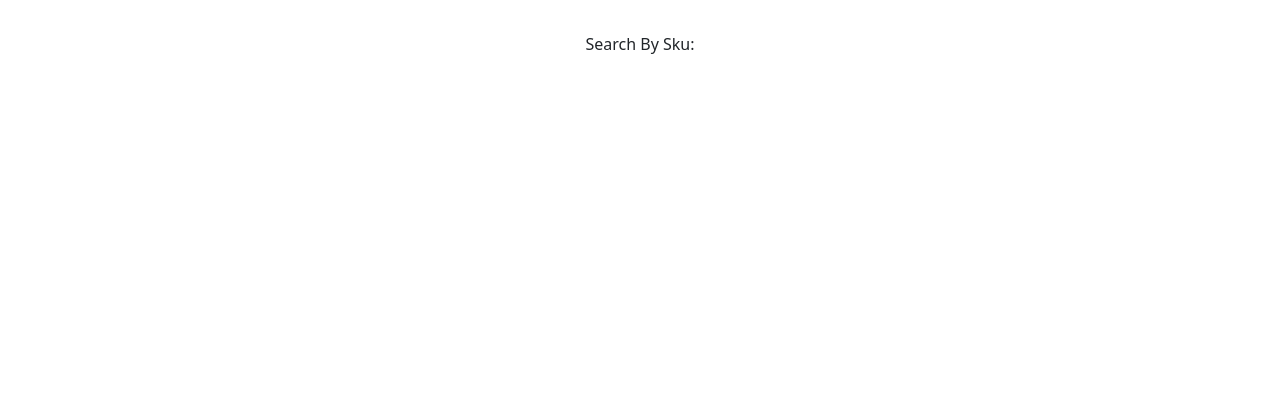
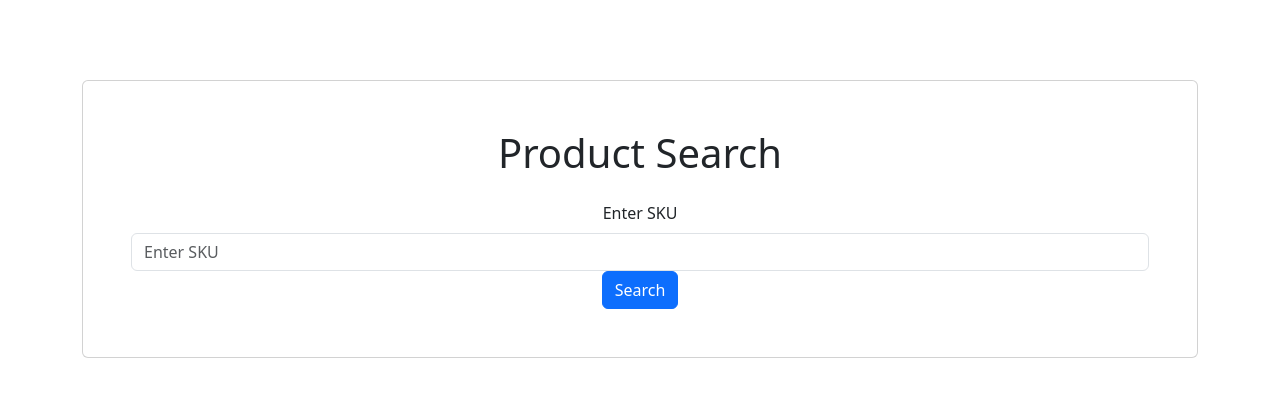
Before and after one commit to MicahMartin/sitemap_examiner, a React (Vite) app in the folder client/: page / in a window 1280 px wide. Shown: the top 396 px of the page. Built offline with nearby package versions, Linux system fonts and the light colour scheme.

Commit message:
client progress

```diff
--- a/client/package.json
+++ b/client/package.json
@@ -10,6 +10,7 @@
     "preview": "vite preview"
   },
   "dependencies": {
+    "axios": "^1.4.0",
     "bootstrap": "^5.3.1",
     "react": "^18.2.0",
     "react-bootstrap": "^2.8.0",
--- a/client/src/components/SearchForm.jsx
+++ b/client/src/components/SearchForm.jsx
@@ -1,7 +1,69 @@
-function SearchForm() {
+import React, { useState } from 'react';
+import axios from 'axios';
+import { Container, Form, Button, Card, Alert, Spinner } from 'react-bootstrap';
+
+const SearchForm = () => {
+  const [sku, setSku] = useState('');
+  const [searchResult, setSearchResult] = useState(null);
+  const [errorMessage, setErrorMessage] = useState(null);
+  const [loading, setLoading] = useState(false);
+
+  const handleSearch = async event => {
+    event.preventDefault(); // Prevent form submission
+
+    try {
+      setLoading(true); // Set loading to true
+      const response = await axios.get(`http://localhost:8032/product/${sku}`);
+      setSearchResult(response.data);
+      setErrorMessage('');
+    } catch (error) {
+      if (error.response && error.response.status === 404) {
+        setErrorMessage(`404 SKU ${sku} not found!`);
+      } else {
+        // uh oh?
+        console.error('Error fetching data:', error);
+        setErrorMessage('An error occurred');
+      }
+      setSearchResult(null);
+    } finally {
+      setLoading(false); // Set loading back to false
+    }
+  };
+
   return (
-    <div> Search By Sku: </div>
-  )
-}
+    <Container className="mt-5">
+      <Card>
+        <Card.Body>
+          <h1 className="mb-4">Product Search</h1>
+          <Form onSubmit={handleSearch}>
+            <Form.Group controlId="sku">
+              <Form.Label>Enter SKU</Form.Label>
+              <Form.Control
+                type="text"
+                placeholder="Enter SKU"
+                value={sku}
+                onChange={e => setSku(e.target.value)}
+              />
+            </Form.Group>
+            <Button type="submit" variant="primary">
+              Search
+            </Button>
+            {loading && <Spinner animation="border" role="status" className="ml-2">
+              <span className="sr-only">Loading...</span>
+            </Spinner>}
+          </Form>
+          {errorMessage && <Alert variant="danger" className="mt-3">{errorMessage}</Alert>}
+          {searchResult && (
+            <div className="mt-4">
+              <h2>{searchResult.title}</h2>
+              <p>Author: {searchResult.author}</p>
+              <p>Price: {searchResult.price}</p>
+            </div>
+          )}
+        </Card.Body>
+      </Card>
+    </Container>
+  );
+};
 
 export default SearchForm;
```
Also changed, not shown: 1 other file (tests, documents, lock files or other folders).
